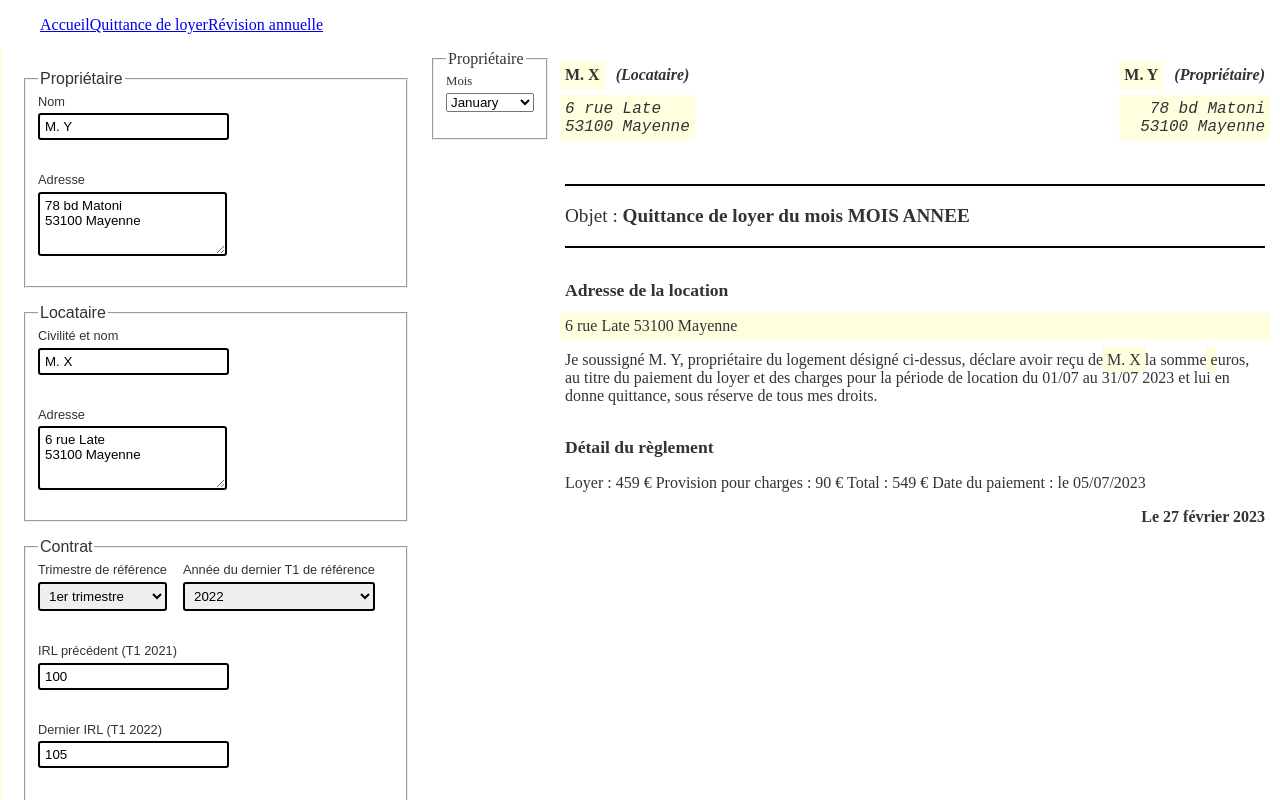
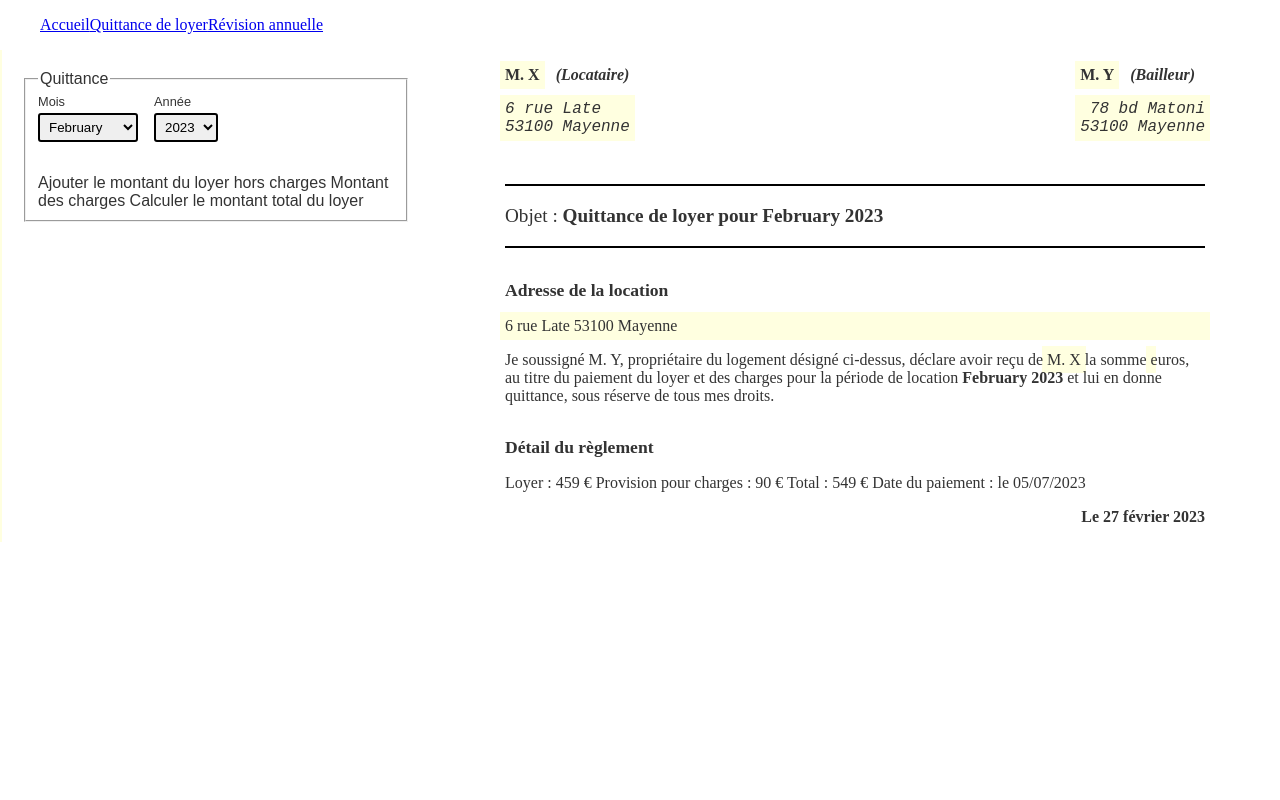
Before and after one commit to cyril-lamotte/immo-doc-generator, a Vue app: page /#/quittance-de-loyer in a window 1280 px wide. Shown: the top 800 px of the page. Built offline with nearby package versions, Linux system fonts and the light colour scheme.

Commit message:
Ajout de la gestion de la date des quittances

```diff
--- a/package.json
+++ b/package.json
@@ -12,8 +12,7 @@
   },
   "dependencies": {
     "vite-router": "^1.0.1",
-    "vue": "^3.2.45",
-    "vue3-simple-html2pdf": "^0.0.7"
+    "vue": "^3.2.45"
   },
   "devDependencies": {
     "@rushstack/eslint-patch": "^1.1.4",
--- a/src/views/AnnualRent.vue
+++ b/src/views/AnnualRent.vue
@@ -31,7 +31,11 @@
 
 <template>
   <div class="main-layout">
-    <DataForm></DataForm>
+
+    <div class="setting-form">
+      <DataForm></DataForm>
+    </div>
+
     <div class="document">
 
       <DocumentHeader></DocumentHeader>
--- a/src/views/DataForm.vue
+++ b/src/views/DataForm.vue
@@ -34,11 +34,10 @@
 </script>
 
 <template>
-<form class="setting-form">
 
   <div class="form-row">
     <fieldset class="form-group">
-      <legend>Propriétaire</legend>
+      <legend>Bailleur</legend>
 
       <div class="form-row">
         <label for="sender_name">Nom</label>
@@ -143,7 +142,4 @@
     <a :href="queryLink" class="submit" title="Lien direct avec les données actuelles précomplétées">Révision du loyer {{ data.name }}</a>
   </div>
 
-
-
-</form>
 </template>
--- a/src/views/DocumentHeader.vue
+++ b/src/views/DocumentHeader.vue
@@ -19,7 +19,7 @@
       <div class="sender">
         <p class="name">
           <span class="uppercase editable">{{ data.sender_name }}</span>
-          <em>(Propriétaire)</em>
+          <em>(Bailleur)</em>
         </p>
         <address class="editable">
           {{ data.sender_address }}
--- a/src/views/ReceiptForm.vue
+++ /dev/null
@@ -1,43 +0,0 @@
-<script setup lang="ts">
-  import { inject } from 'vue'
-
-  const data:any = inject('data')
-
-  const monthObjects = Array.from({ length: 12 }, (_, i) => {
-    return {
-      index: i + 1,
-      name: new Date(2022, i).toLocaleString("default", { month: "long" })
-    };
-  });
-
-  const receiptMonth = Number(0);
-
-</script>
-
-<template>
-
-  <div class="form-row">
-    <fieldset class="form-group">
-      <legend>Propriétaire</legend>
-
-      <div class="form-row">
-        <label for="month">Mois</label>
-        <select name="month" id="month"
-          :value="receiptMonth"
-          @change="event => receiptMonth = Number((event.target as HTMLInputElement).value)">
-          <option v-for="(month, index) in monthObjects" :key="index" :value="index">{{ month.name }}</option>
-        </select>
-      </div>
-<!--
-      <div class="form-row">
-        <label for="month">Année</label>
-        <select name="month" id="month"
-          value="1"
-          @input="event => data.month = Number((event.target as HTMLInputElement).value)">
-          <option v-for="(month, index) in monthObjects" :key="index" :value="index">{{ month.name }}</option>
-        </select>
-      </div> -->
-
-    </fieldset>
-  </div>
-</template>
--- a/src/views/RentReceipt.vue
+++ b/src/views/RentReceipt.vue
@@ -1,23 +1,46 @@
 <script setup lang="ts">
-  import { inject } from 'vue'
+  import { ref, inject } from 'vue'
   import DataForm from '@/views/DataForm.vue'
   import DocumentHeader from '@/views/DocumentHeader.vue'
   import DocumentObject from '@/views/DocumentObject.vue'
-  import ReceiptForm from '@/views/ReceiptForm.vue'
+  import RentReceiptForm from '@/views/RentReceiptForm.vue'
 
   // Get reactive data from App.vue.
   const data:any = inject('data')!
 
-  // Document object.
-  const object = `Quittance de loyer du mois MOIS ANNEE`;
+  let object = ref();
+  let month = ref();
+  let year = ref();
+
+  // Default value for month and year.
+  monthUpdate(new Date().getMonth());
+  yearUpdate(new Date().getFullYear());
+
+  object.value = getObject();
+
+  function getObject() {
+    return `Quittance de loyer pour ${month.value} ${year.value}`;
+  }
+
+  function monthUpdate(monthNumber: number) {
+    month.value = new Date(2010, monthNumber, 1).toLocaleString('default', { month: 'long' });
+    object.value = getObject();
+  }
+
+  function yearUpdate(yearNumber: number) {
+    year.value = yearNumber;
+    object.value = getObject();
+  }
 
 </script>
 
 <template>
   <div class="main-layout">
 
-    <DataForm></DataForm>
-    <ReceiptForm></ReceiptForm>
+    <div class="setting-form">
+      <RentReceiptForm @month-update="monthUpdate" @year-update="yearUpdate"></RentReceiptForm>
+      <!-- <DataForm></DataForm> -->
+    </div>
 
     <div class="document">
 
@@ -34,7 +57,7 @@
           déclare avoir reçu de <span class="editable">{{ data.name }}</span>
           la somme <span class="editable">{{ data.rent }}</span> euros,
           au titre du paiement du loyer et des charges pour la période de location
-          du 01/07 au 31/07 2023 et lui en donne quittance,
+          <strong>{{ month }} {{ year }}</strong> et lui en donne quittance,
           sous réserve de tous mes droits.</p>
 
         <h2>Détail du règlement</h2>
--- /dev/null
+++ b/src/views/RentReceiptForm.vue
@@ -0,0 +1,47 @@
+<script setup lang="ts">
+  import { defineEmits } from 'vue'
+
+  defineEmits(['monthUpdate', 'yearUpdate'])
+
+  // Get array of month objects.
+  const monthObjects = Array.from({ length: 12 }, (_, i) => {
+    return {
+      index: i + 1,
+      name: new Date(2022, i).toLocaleString("default", { month: "long" })
+    };
+  });
+
+</script>
+
+<template>
+
+  <div class="form-row">
+    <fieldset class="form-group">
+      <legend>Quittance</legend>
+
+      <div class="form-row">
+        <label for="month">Mois</label>
+        <select name="month" id="month"
+          :value="new Date().getMonth()"
+          @change="$emit('monthUpdate', $event.target.value)">
+          <option v-for="(month, index) in monthObjects" :key="index" :value="index">{{ month.name }}</option>
+        </select>
+      </div>
+
+      <div class="form-row">
+        <label for="receipt-year">Année</label>
+        <select name="receipt-year" id="receipt-year"
+          :value="new Date().getFullYear()"
+          @change="$emit('yearUpdate', $event.target.value)">
+          <option :value="new Date().getFullYear()">{{ new Date().getFullYear() }}</option>
+          <option :value="new Date().getFullYear()-1">{{ new Date().getFullYear()-1 }}</option>
+        </select>
+      </div>
+
+      Ajouter le montant du loyer hors charges
+      Montant des charges
+      Calculer le montant total du loyer
+
+    </fieldset>
+  </div>
+</template>
```
